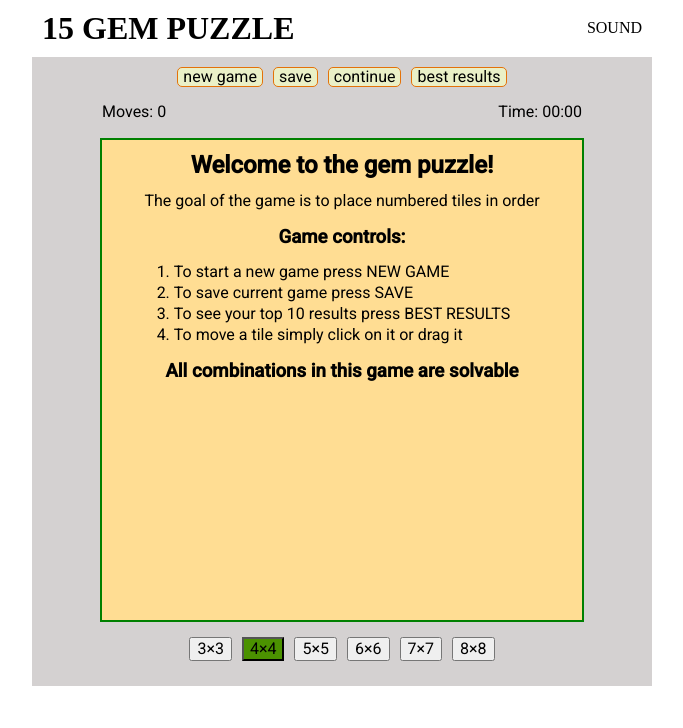
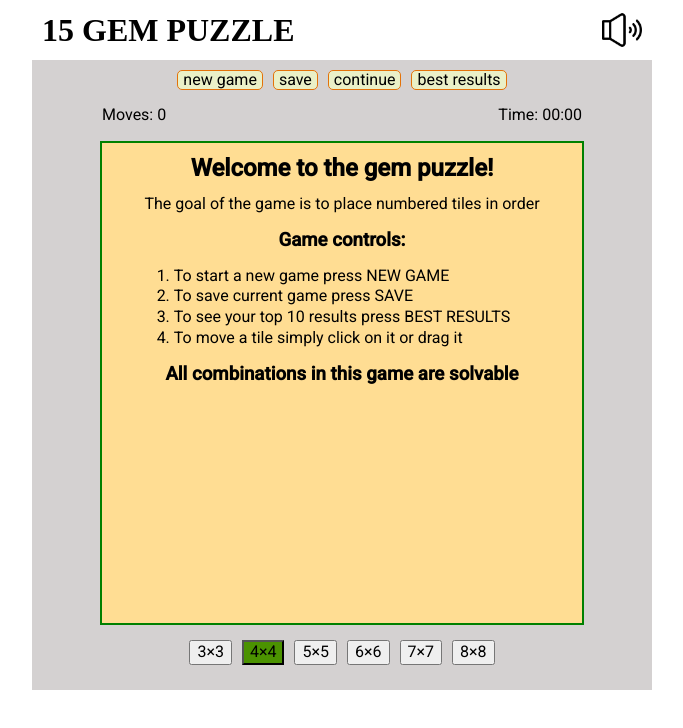
Before and after one commit to Ponomareva-Nina/Online-zoo, a website built with webpack: page codejam/src/index.html in a window 1280 px wide. Shown: the whole page, without its empty margins (298-981 px from the left). Built offline with nearby package versions, Linux system fonts and the light colour scheme.

Commit message:
feat: add sound effects

```diff
--- a/codejam/package.json
+++ b/codejam/package.json
@@ -23,6 +23,7 @@
     "eslint-plugin-jsx-a11y": "^6.5.1",
     "eslint-plugin-react": "^7.28.0",
     "eslint-plugin-react-hooks": "^4.3.0",
+    "file-loader": "^6.2.0",
     "html-webpack-plugin": "^5.5.0",
     "mini-css-extract-plugin": "^2.6.1",
     "sass": "^1.55.0",
--- a/codejam/src/assets/styles/index.scss
+++ b/codejam/src/assets/styles/index.scss
@@ -170,6 +170,23 @@ main {
   display: inline-block;
 }
 
+.audio {
+  width: 40px;
+  height: 40px;
+  border: none;
+  border-radius: 25%;
+  background: url('../images/speaker.png');
+  background-size: contain;
+  &:hover {
+    cursor: pointer;
+  }
+}
+.audio_disabled {
+  background: url('../images/speaker.png'),
+  linear-gradient(-45deg, transparent 0%,  transparent 51%, red 52%, red 55%, transparent 56%, transparent 100%);
+  background-size: contain;
+}
+
 @media screen and (max-width: $maxTabletSize) {
   .field-container {
     width: 95%;
--- a/codejam/src/index.js
+++ b/codejam/src/index.js
@@ -1,7 +1,7 @@
 import './assets/styles/normalize.css';
 import './assets/styles/index.scss';
 import GameField from './modules/Field';
-import createHeader from './modules/header-layout';
+import { createHeader } from './modules/header';
 import { countMoves, createBtn, moveTile } from './modules/app';
 import { Timer } from './modules/Timer';
 import { continueSavedGame, saveToStorage } from './modules/storage';
@@ -46,7 +46,8 @@ for (let i = 3; i <= 8; i++) {
 }
 
 window.onload = () => {
-  createHeader();
+  const Header = createHeader();
+  document.body.prepend(Header);
   document.body.append(Main);
   Main.append(Controls);
   Main.append(StatusPanel);
--- a/codejam/src/modules/app.js
+++ b/codejam/src/modules/app.js
@@ -1,3 +1,5 @@
+import { playAudio } from "./header";
+
 function checkIfNeighbors(tile1, tile2) {
   let TileSize =  Number(tile1.style.width.slice(0, -2));
   let Tile1Top = Number(tile1.style.top.slice(0, -2));
@@ -27,6 +29,8 @@ export function moveTile(event) {
     emptyTile.style.left = clickedTile.style.left;
     clickedTile.style.top = emptyPosTop;
     clickedTile.style.left = emptyPosLeft;
+
+    playAudio();
   }
 }
 
--- a/codejam/src/modules/header-layout.js
+++ /dev/null
@@ -1,12 +0,0 @@
-export default function createHeader() {
-  const Header = document.createElement('header');
-  Header.className = 'header-container';
-  const Title = document.createElement('h1');
-  Title.innerHTML = '15 Gem Puzzle';
-  const SoundBtn = document.createElement('div');
-  SoundBtn.innerHTML = 'sound';
-
-  Header.append(Title);
-  Header.append(SoundBtn);
-  document.body.prepend(Header);
-}
--- /dev/null
+++ b/codejam/src/modules/header.js
@@ -0,0 +1,25 @@
+const audio = require('../assets/audio/click.mp3')
+const myAudio = new Audio(audio);
+
+const SoundBtn = document.createElement('button');
+
+export function createHeader() {
+  const Header = document.createElement('header');
+  Header.className = 'header-container';
+  const Title = document.createElement('h1');
+  Title.innerHTML = '15 Gem Puzzle';
+  SoundBtn.className = 'audio';
+
+  Header.append(Title);
+  Header.append(SoundBtn);
+
+  SoundBtn.addEventListener('click', () => {
+    SoundBtn.classList.toggle('audio_disabled');
+  })
+  return Header;
+}
+
+export function playAudio() {
+  if (!SoundBtn.classList.contains('audio_disabled'))
+  myAudio.play();
+}
--- a/codejam/webpack.config.js
+++ b/codejam/webpack.config.js
@@ -48,7 +48,7 @@ const config = {
         },
       },
       {
-        test: /\.(svg|png|jpg|gif)$/i,
+        test: /\.(svg|png|jpg|gif|mp3)$/i,
         type: 'asset',
         generator: {
           filename: './assets/images/[file][ext]',
```
Also changed, not shown: codejam/src/assets/images/speaker.png (added), 1 other file.
